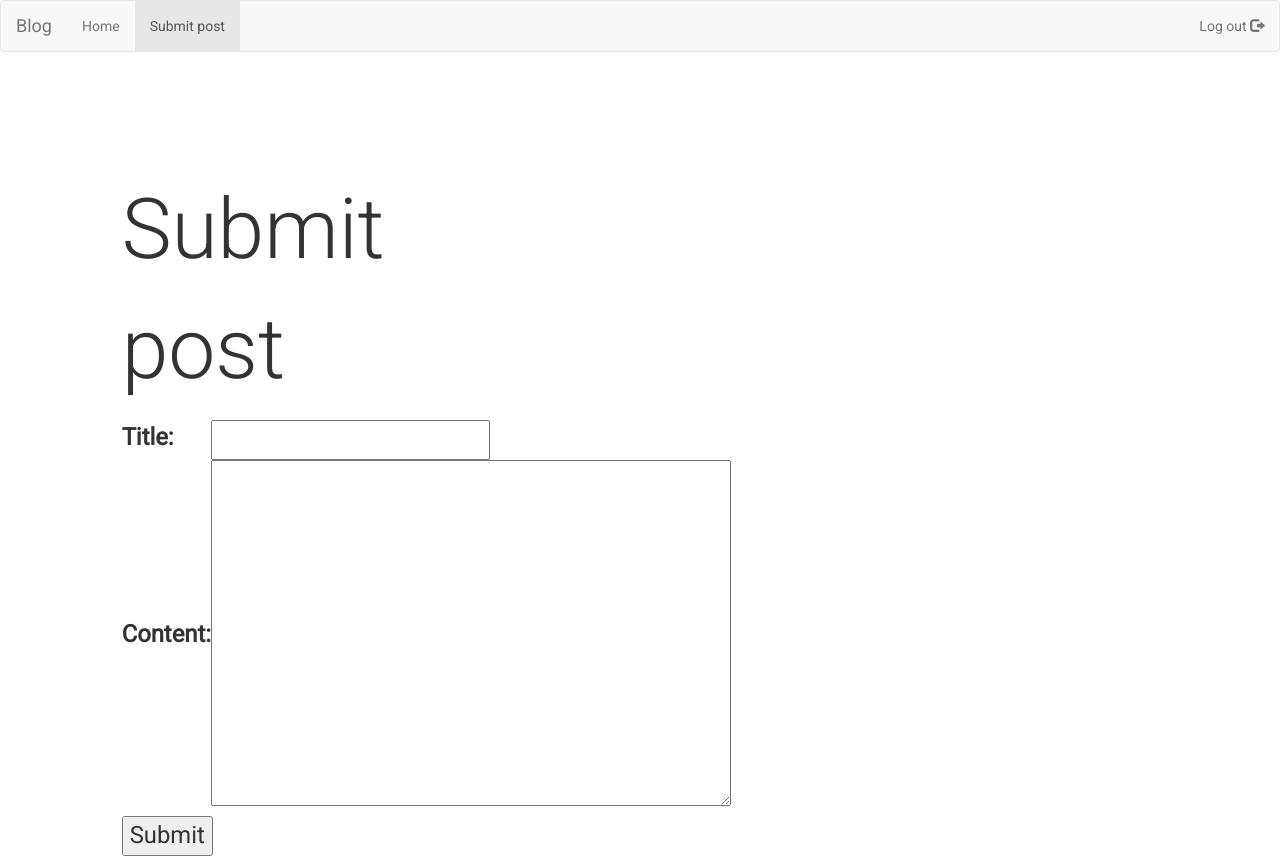
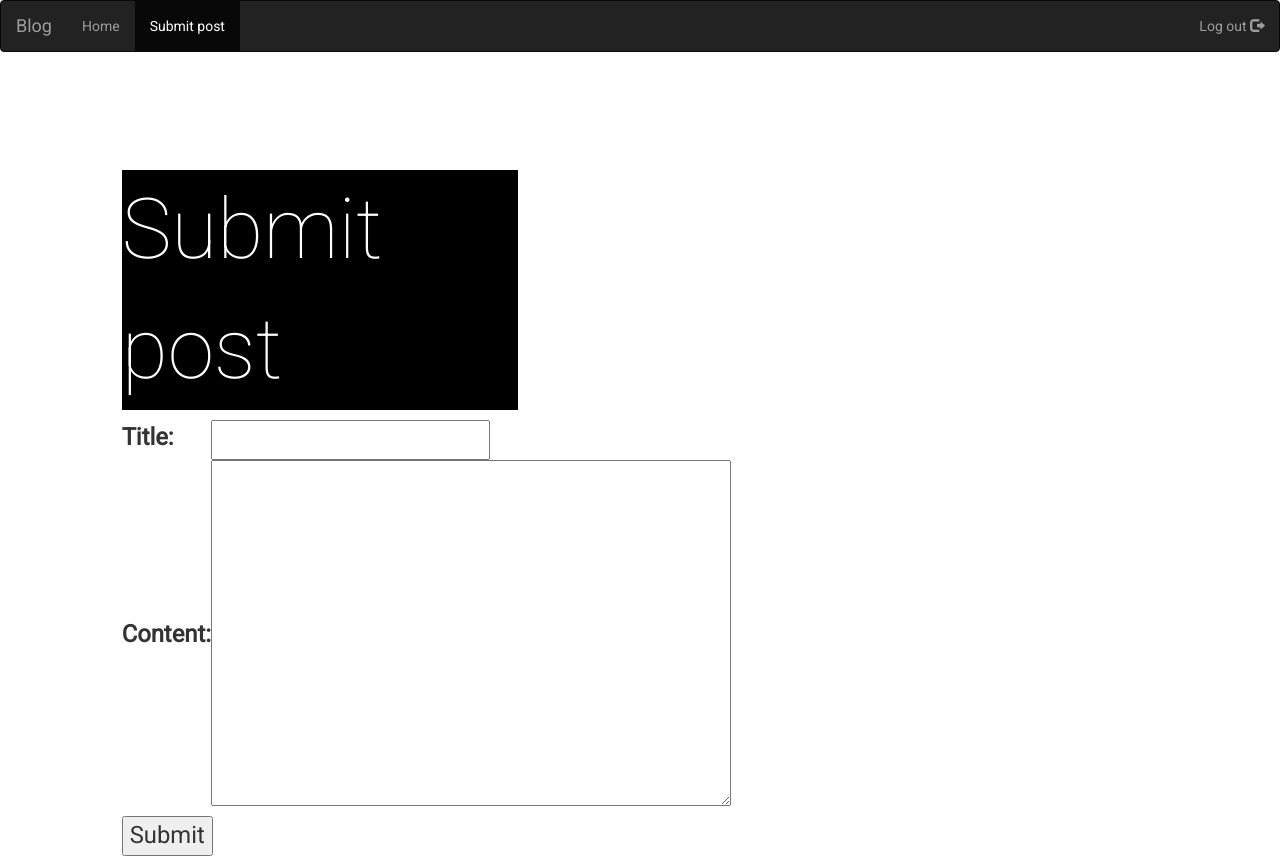
Before and after one commit to Suhas-kc/blog, a Django app: page /submit/ in a window 1280 px wide. Run offline with Django 3.2, Linux system fonts and the light colour scheme; the visitor is signed in with stand-in values (Sample User, id 1); some libraries are stand-ins or nearby versions.

Commit message:
added black theme

```diff
--- a/mainapp/templates/mainapp/blog.html
+++ b/mainapp/templates/mainapp/blog.html
@@ -17,7 +17,9 @@
     }
 
     .header{
-        font-weight: 300;
+        background-color: black;
+        color: white;
+        font-weight: 100;
         font-size: 6em;
     }
 
@@ -26,7 +28,7 @@
     }
 </STYLE>
 <body>
-<nav class="navbar navbar-default">
+<nav class="navbar navbar-inverse">
   <div class="container-fluid">
     <div class="navbar-header">
       <a class="navbar-brand" href="#">Blog</a>
--- a/mainapp/templates/mainapp/login.html
+++ b/mainapp/templates/mainapp/login.html
@@ -18,9 +18,11 @@
         }
 
         .header{
+            background-color: black;
+            color: white;
             position: relative;
             top: 2em;
-            font-weight: 300;
+            font-weight: 100;
             font-size: 8em;
         }
         .register{
@@ -32,7 +34,7 @@
 <div class="container-fluid">
      <div class="header text-center">
                 <p>
-                    Blog
+                    Blogr
                 </p>
             </div>
     <div class="row">
--- a/mainapp/templates/mainapp/signup.html
+++ b/mainapp/templates/mainapp/signup.html
@@ -17,7 +17,9 @@
     }
 
     .header{
-        font-weight: 300;
+        background-color: black;
+        color: white;
+        font-weight: 100;
         font-size: 7em;
     }
 </style>
```
Also changed, not shown: mainapp/templates/mainapp/blogView.html (+11 -3 lines), mainapp/templates/mainapp/home.html (+17 -3 lines).
